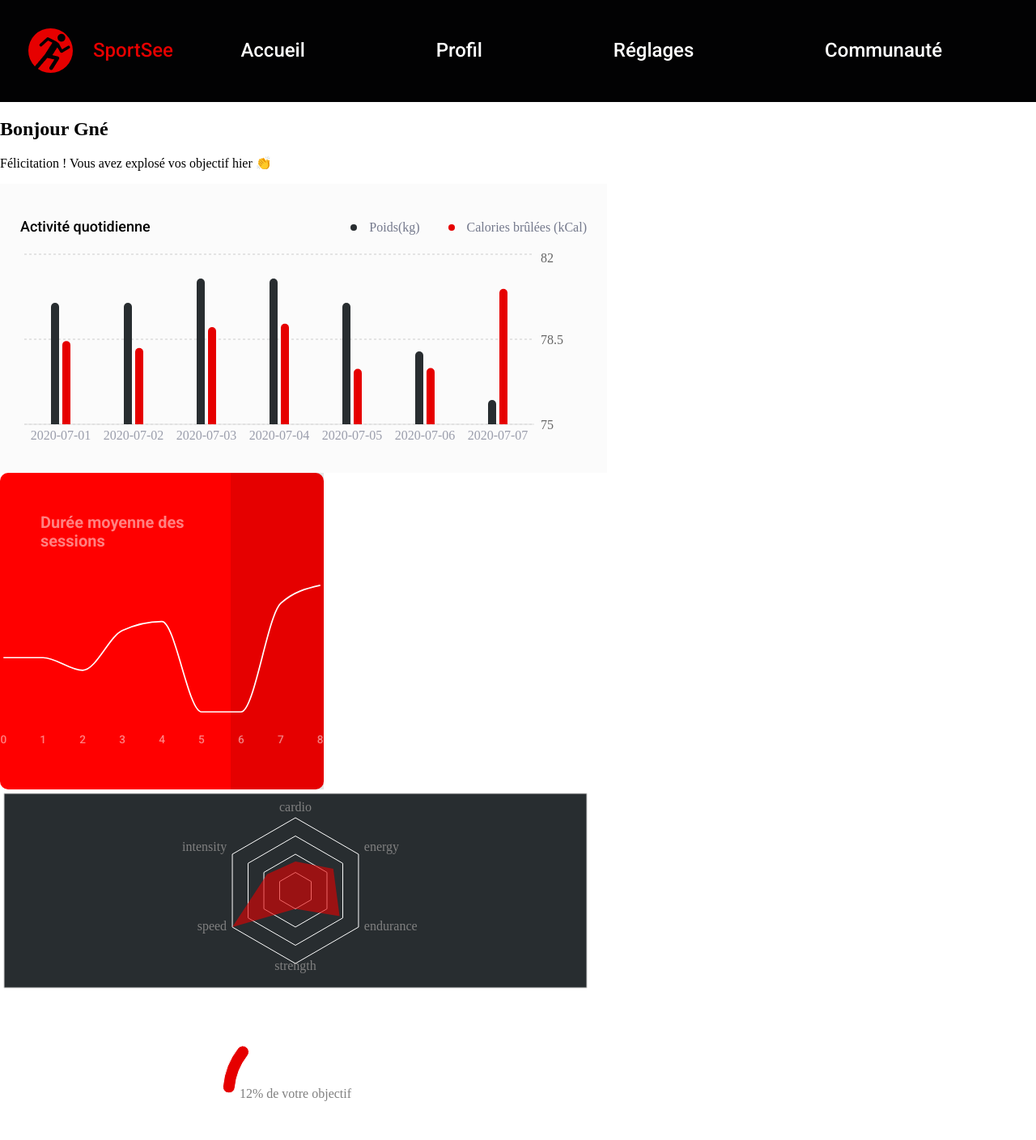
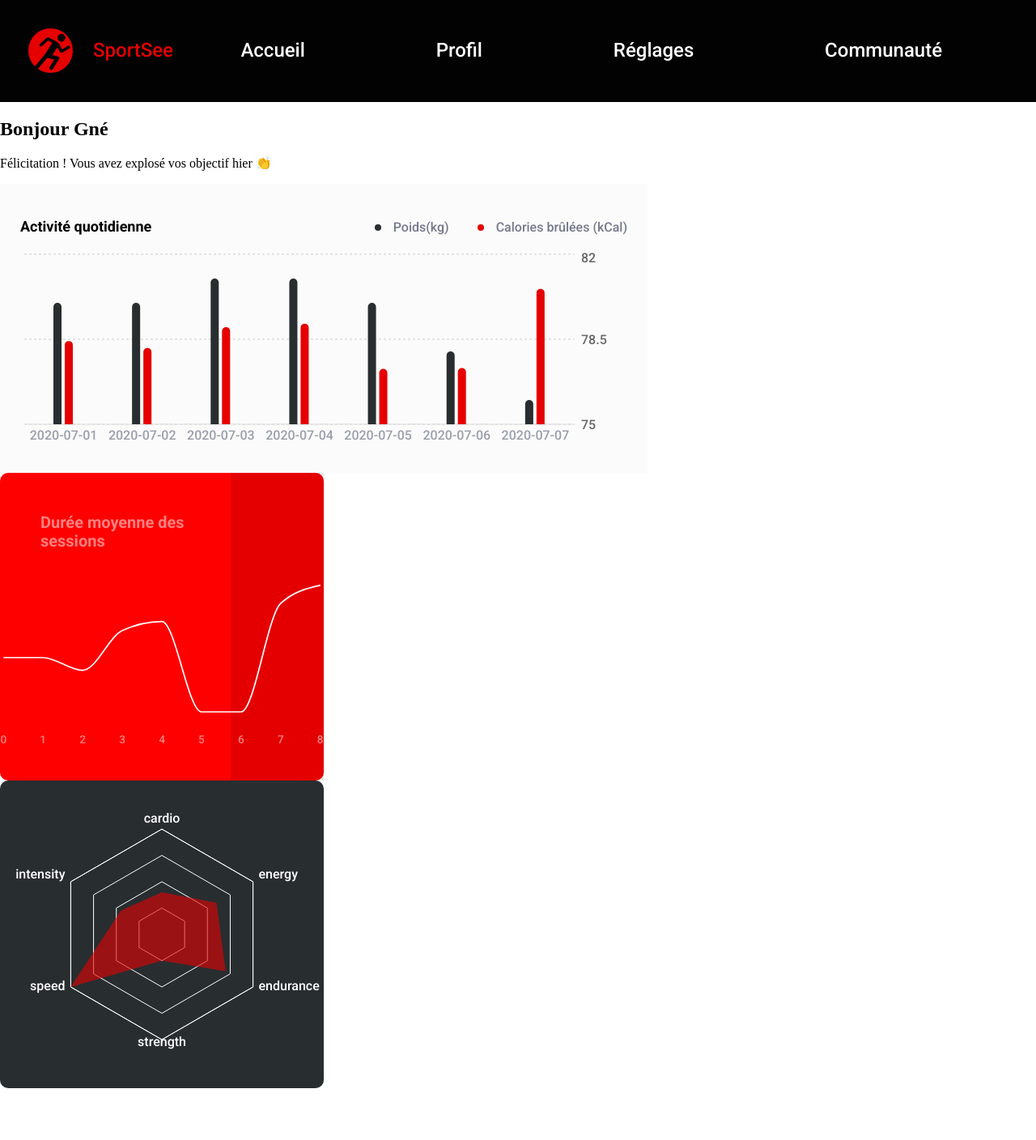
Before and after one commit to Louis-Vigneron/SportSee, a React (Create React App) app in the folder Front/: page / in a window 1280 px wide. Shown: the top 1408 px of the page at 81% size. Built offline with nearby package versions, Linux system fonts and the light colour scheme.

Commit message:
make css for radarchart

```diff
--- a/Front/src/Components/Main/BarChart/BarChart.jsx
+++ b/Front/src/Components/Main/BarChart/BarChart.jsx
@@ -68,7 +68,7 @@ export default function barChart() {
                 </div>
 
             </div>
-            <BarChart width={700} height={250} data={data}>
+            <BarChart width={750} height={250} data={data}>
                 <CartesianGrid strokeDasharray="3 3" vertical={false} />
                 <XAxis dataKey="day" tickLine={false} axisLine={{ stroke: '#DEDEDE' }} tick={{ fill: '#9B9EAC' }} />
                 <YAxis
--- a/Front/src/Components/Main/BarChart/_BarChart.scss
+++ b/Front/src/Components/Main/BarChart/_BarChart.scss
@@ -1,7 +1,9 @@
 .barChart {
     background-color: $color_whiteLigth;
     padding: 25px;
-    width: 700px;
+    width: 750px;
+    font-family: $font_roboto;
+    font-weight: 500;
     &__label {
         background-color: $color_red;
         padding: 5px 10px;
@@ -20,8 +22,6 @@
         align-items: center;
         justify-content: space-between;
         &__title {
-            font-weight: 500;
-            font-family: $font_roboto;
             font-size: 18px;
         }
 
--- a/Front/src/Components/Main/LineChart/LineChart.jsx
+++ b/Front/src/Components/Main/LineChart/LineChart.jsx
@@ -61,7 +61,7 @@ export default function lineChart() {
                     <XAxis dataKey="day"
                         axisLine={false}
                         tickLine={false}
-                        tick={{ fill: '#FFFFFF' }}
+                        tick={{ fill: '#ffffff' }}
                         opacity={0.5}
                     />
                     <YAxis domain={[-10]} hide />
--- a/Front/src/Components/Main/LineChart/_LineChart.scss
+++ b/Front/src/Components/Main/LineChart/_LineChart.scss
@@ -1,12 +1,12 @@
 .lineChart{
     width: 400px;
+    height: 380px;
     background-color: $color_red2;
     display: flex;
     flex-direction: column;
     font-family: $font_roboto;
     font-weight: 500;
     border-radius: 10px;
-    padding-bottom: 25px;
     position: relative;
     &__label{
         &__time{
--- a/Front/src/Components/Main/Main.jsx
+++ b/Front/src/Components/Main/Main.jsx
@@ -1,38 +1,11 @@
-import {CartesianGrid, RadarChart, PolarGrid, PolarAngleAxis, Radar, PieChart, Pie, Cell, Label } from 'recharts'
+import { PieChart, Pie, Cell, Label } from 'recharts'
 import BarChart from './BarChart/BarChart'
 import LineChart from './LineChart/LineChart'
+import RadarChart from './RadarChart/RadarChart'
 
 
 
 
-const data3 = [
-
-
-    {
-        value: 80,
-        kind: 'cardio'
-    },
-    {
-        value: 120,
-        kind: 'energy'
-    },
-    {
-        value: 140,
-        kind: 'endurance'
-    },
-    {
-        value: 50,
-        kind: 'strength'
-    },
-    {
-        value: 200,
-        kind: 'speed'
-    },
-    {
-        value: 90,
-        kind: 'intensity'
-    }
-]
 
 const data4 = [
     { todayScore: 12 },
@@ -40,7 +13,7 @@ const data4 = [
 ]
 
 const color = [
-    "#E60000","#ffffff"
+    "#E60000", "#ffffff"
 
 ]
 export default function Main() {
@@ -52,34 +25,20 @@ export default function Main() {
             <p>Félicitation ! Vous avez explosé vos objectif hier 👏</p>
 
 
-                <BarChart/>
-                <LineChart/>
-
-
-
-
-
-            <div>
-                <RadarChart outerRadius={90} width={730} height={250} data={data3}>
-                    <CartesianGrid fill="#282D30" />
-                    <PolarGrid radialLines={false} stroke="#ffffff" />
-                    <PolarAngleAxis dataKey="kind" />
-                    <Radar dataKey="value" fill="#E60000" fillOpacity={0.6} />
-
-                </RadarChart>
-
-            </div>
+            <BarChart />
+            <LineChart />
+            <RadarChart />
 
             <div>
                 <PieChart width={730} height={250}>
-                    <Pie data={data4} dataKey="todayScore"  cx="50%" cy="50%" innerRadius={75} outerRadius={90} fill="#E60000" startAngle={180} endAngle={-180} cornerRadius={50}>
-                    {
-      data4.map((entry, index) => (
+                    <Pie data={data4} dataKey="todayScore" cx="50%" cy="50%" innerRadius={75} outerRadius={90} fill="#E60000" startAngle={180} endAngle={-180} cornerRadius={50}>
+                        {
+                            data4.map((entry, index) => (
 
-        <Cell key={`cell-${index}`} fill={color[index]}/>
-      ))
-    } <Label value= {`${data4[0].todayScore}% de votre objectif`}
-        position="center"/>
+                                <Cell key={`cell-${index}`} fill={color[index]} />
+                            ))
+                        } <Label value={`${data4[0].todayScore}% de votre objectif`}
+                            position="center" />
                     </Pie>
 
                 </PieChart>
--- /dev/null
+++ b/Front/src/Components/Main/RadarChart/RadarChart.jsx
@@ -0,0 +1,42 @@
+import {RadarChart, PolarGrid, PolarAngleAxis, Radar} from 'recharts'
+
+const data3 = [
+
+
+    {
+        value: 80,
+        kind: 'cardio'
+    },
+    {
+        value: 120,
+        kind: 'energy'
+    },
+    {
+        value: 140,
+        kind: 'endurance'
+    },
+    {
+        value: 50,
+        kind: 'strength'
+    },
+    {
+        value: 200,
+        kind: 'speed'
+    },
+    {
+        value: 90,
+        kind: 'intensity'
+    }
+]
+
+export default function radarChart(){
+    return(
+        <div className='radarChart'>
+            <RadarChart outerRadius={130} width={400} height={380} data={data3}>
+                    <PolarGrid radialLines={false} stroke="#ffffff" />
+                    <PolarAngleAxis dataKey="kind" stroke="#ffffff" tickLine={false} />
+                    <Radar dataKey="value" fill="#E60000" fillOpacity={0.6} />
+                </RadarChart>
+        </div>
+    )
+}
--- /dev/null
+++ b/Front/src/Components/Main/RadarChart/_RadarChart.scss
@@ -0,0 +1,8 @@
+.radarChart{
+    width: 400px;
+    height: 380px;
+    background-color: $color_darkBlue;
+    font-family: $font_roboto;
+    font-weight: 500;
+    border-radius: 10px;
+}
--- a/Front/src/Styles/index.css
+++ b/Front/src/Styles/index.css
@@ -86,7 +86,9 @@ body, html {
 .barChart {
   background-color: #FBFBFB;
   padding: 25px;
-  width: 700px;
+  width: 750px;
+  font-family: "Roboto", sans-serif;
+  font-weight: 500;
 }
 .barChart__label {
   background-color: #E60000;
@@ -106,8 +108,6 @@ body, html {
   justify-content: space-between;
 }
 .barChart__info__title {
-  font-weight: 500;
-  font-family: "Roboto", sans-serif;
   font-size: 18px;
 }
 .barChart__info__legend {
@@ -129,13 +129,13 @@ body, html {
 
 .lineChart {
   width: 400px;
+  height: 380px;
   background-color: #FF0000;
   display: flex;
   flex-direction: column;
   font-family: "Roboto", sans-serif;
   font-weight: 500;
   border-radius: 10px;
-  padding-bottom: 25px;
   position: relative;
 }
 .lineChart__label__time {
@@ -178,4 +178,13 @@ body, html {
   background-color: black;
   border-radius: 100%;
   opacity: 0.5;
+}
+
+.radarChart {
+  width: 400px;
+  height: 380px;
+  background-color: #282D30;
+  font-family: "Roboto", sans-serif;
+  font-weight: 500;
+  border-radius: 10px;
 }/*# sourceMappingURL=index.css.map */
--- a/Front/src/Styles/index.scss
+++ b/Front/src/Styles/index.scss
@@ -5,3 +5,4 @@
 @import '../Components/NavBar/NavBar';
 @import '../Components/Main/BarChart/BarChart';
 @import '../Components/Main/LineChart/LineChart';
+@import '../Components/Main/RadarChart/RadarChart';
```
Also changed, not shown: 1 other file (tests, documents, lock files or other folders).
